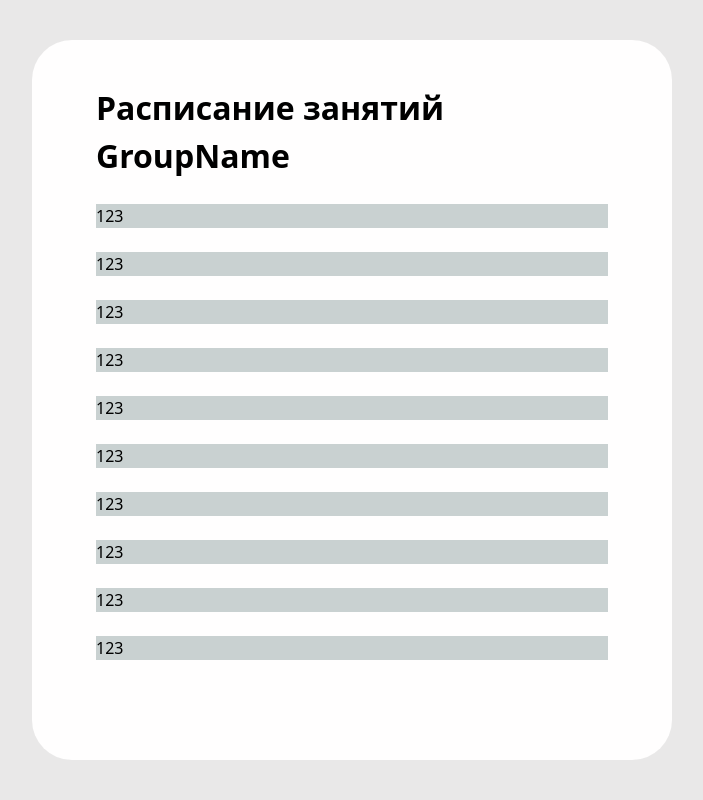
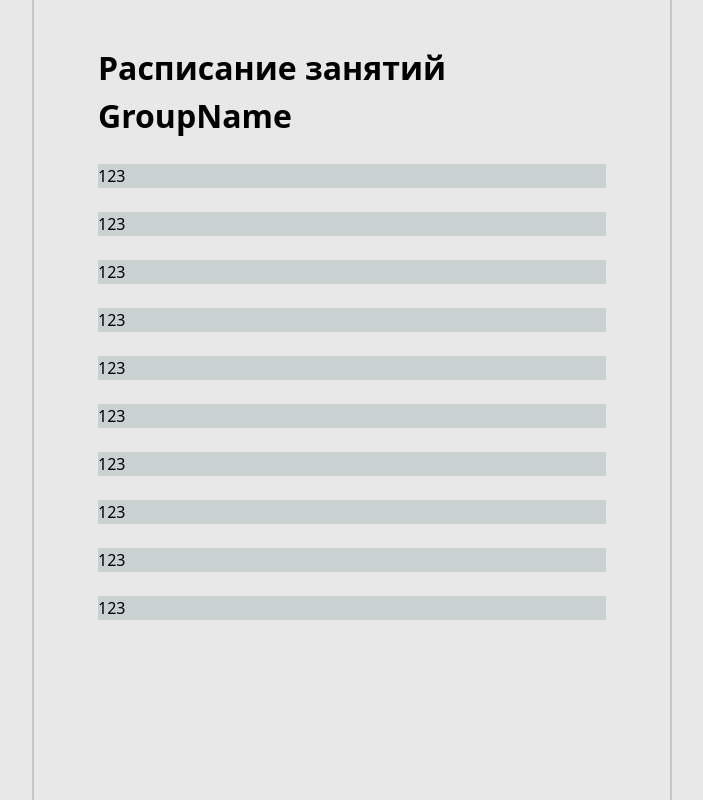
Before and after one commit to ystuler/frontend, a Vue app: page / in a window 1280 px wide. Shown: the whole page, without its empty margins (288-991 px from the left). Built offline with nearby package versions, Linux system fonts and the light colour scheme.

Commit message:
Добавлены компоненты дополнения расписания и поля ввода

```diff
--- /dev/null
+++ b/src/components/AppAddLesson.vue
@@ -0,0 +1,3 @@
+<script setup lang="ts">
+//Включает в себя все окно "дополнить расписание"
+</script>
--- /dev/null
+++ b/src/components/AppInput.vue
@@ -0,0 +1,15 @@
+<script setup lang="ts">
+//Поле ввода
+export interface AppInputProps {
+  id: string;
+  label: string;
+}
+defineProps<AppInputProps>();
+</script>
+
+<template>
+  <label :for="id">
+    {{ label }}
+  </label>
+  <input :id="id">
+</template>
--- a/src/components/AppSchedule.vue
+++ b/src/components/AppSchedule.vue
@@ -22,9 +22,10 @@ import AppLessonList from './AppLessonList.vue';
 
 .app-schedule-container {
   width: 50vw;
-  height: 90vh;
-  border-radius: 40px;
-  background-color: rgb(255, 254, 254);
+  height: 100vh;
+  min-width: 480px;
+  border-left: 2px solid rgb(199, 199, 199);
+  border-right: 2px solid rgb(199, 199, 199);
   display: flex;
   flex-direction: column;
   align-items: center;
```
